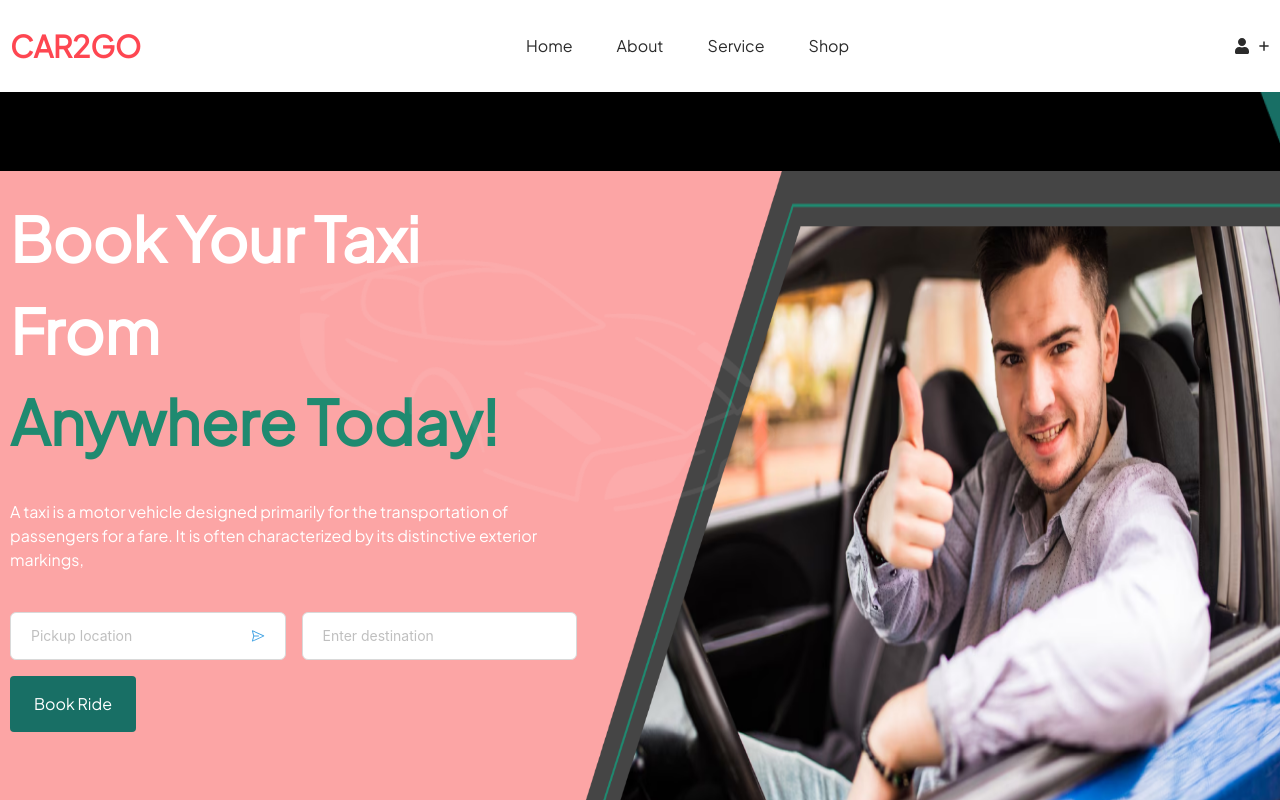
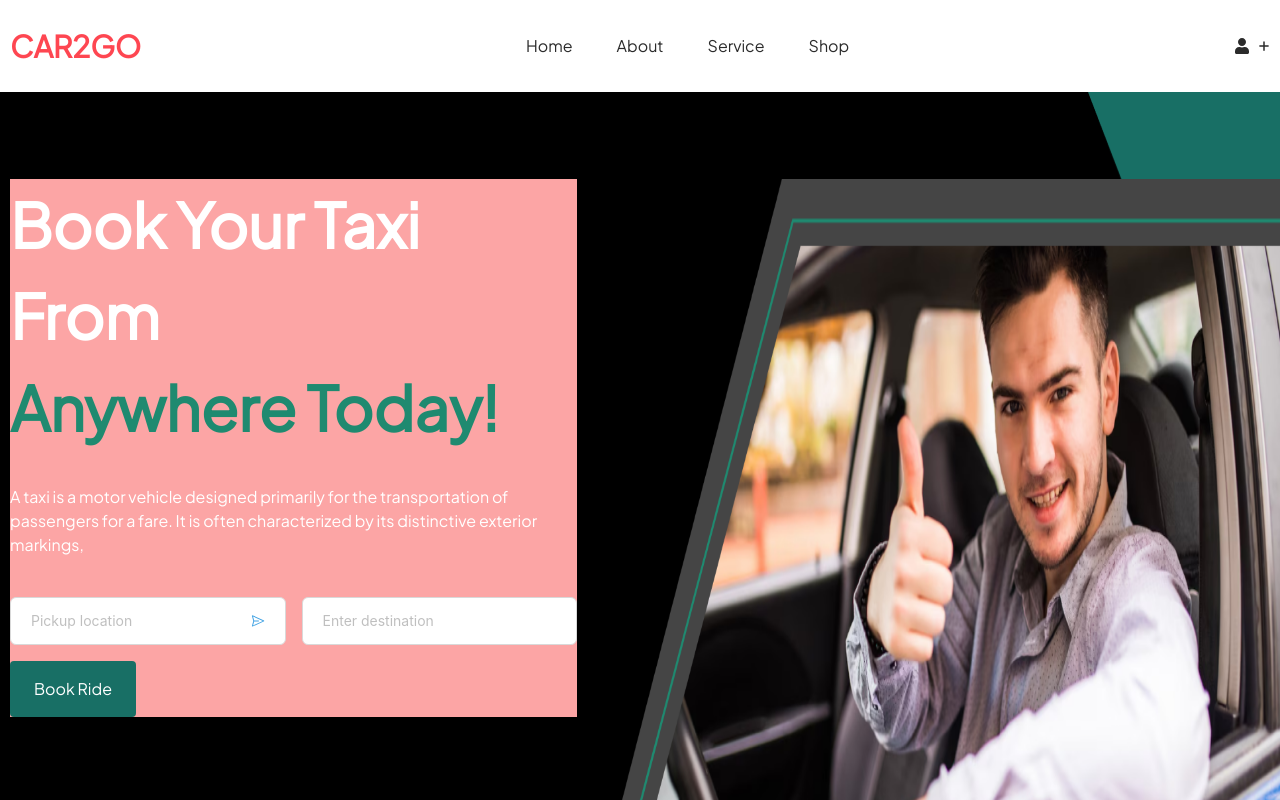
Before and after one commit to Tasniasamia/My_project, a Next.js app: page /home3 in a window 1280 px wide. Shown: the top 800 px of the page. Built offline with nearby package versions, Linux system fonts and the light colour scheme; no server answers.

Commit message:
something done

```diff
--- a/app/(site)/home3/page.js
+++ b/app/(site)/home3/page.js
@@ -5,8 +5,8 @@ import { VscSend } from "react-icons/vsc";
 
 const page = () => {
   return (
-    <div className=" pt-[79px] pb-[100px] bg-[url('/banner.png')] bg-cover bg-no-repeat">
-      <div className="relative  ">
+    <div className=" pt-[86.99px] pb-[100px] bg-[url('/banner.png')] bg-cover bg-no-repeat">
+      <div className="container  ">
         <Image
           src="/man.png"
           width={1101}
@@ -14,14 +14,8 @@ const page = () => {
           alt="banner"
           className="absolute  right-0 lg:w-[55%] w-[50%] h-full"
         />
-        <div className=" flex flex-col  container sm:me-2 bg-red-300">
-          <div className="lg:w-[45%] w-[50%]   pt-[22px]  lg:pb-[100px] pb-[50px]  ">
-            <Image
-              src="/car_svg.png"
-              className="h-[257px] md:w-[477px] w-full absolute lg:left-[300px] mt-[64px] object-fill md:block hidden "
-              height={257}
-              width={477}
-            />
+        <div className=" bg-red-300 lg:w-[45%] w-[50%] ">
+
             <div className="xl:text-[61px] sm:text-[28px] text-start text-[18px] text-white font-bold sm:mb-[32px] mb-[16px] capitalize">
               <h2>book your taxi from </h2>
               <h2 className=" text-[#1F8A70]"> anywhere today!</h2>
@@ -49,7 +43,6 @@ const page = () => {
           </div>
         </div>
       </div>
-    </div>
   );
 };
 
```
